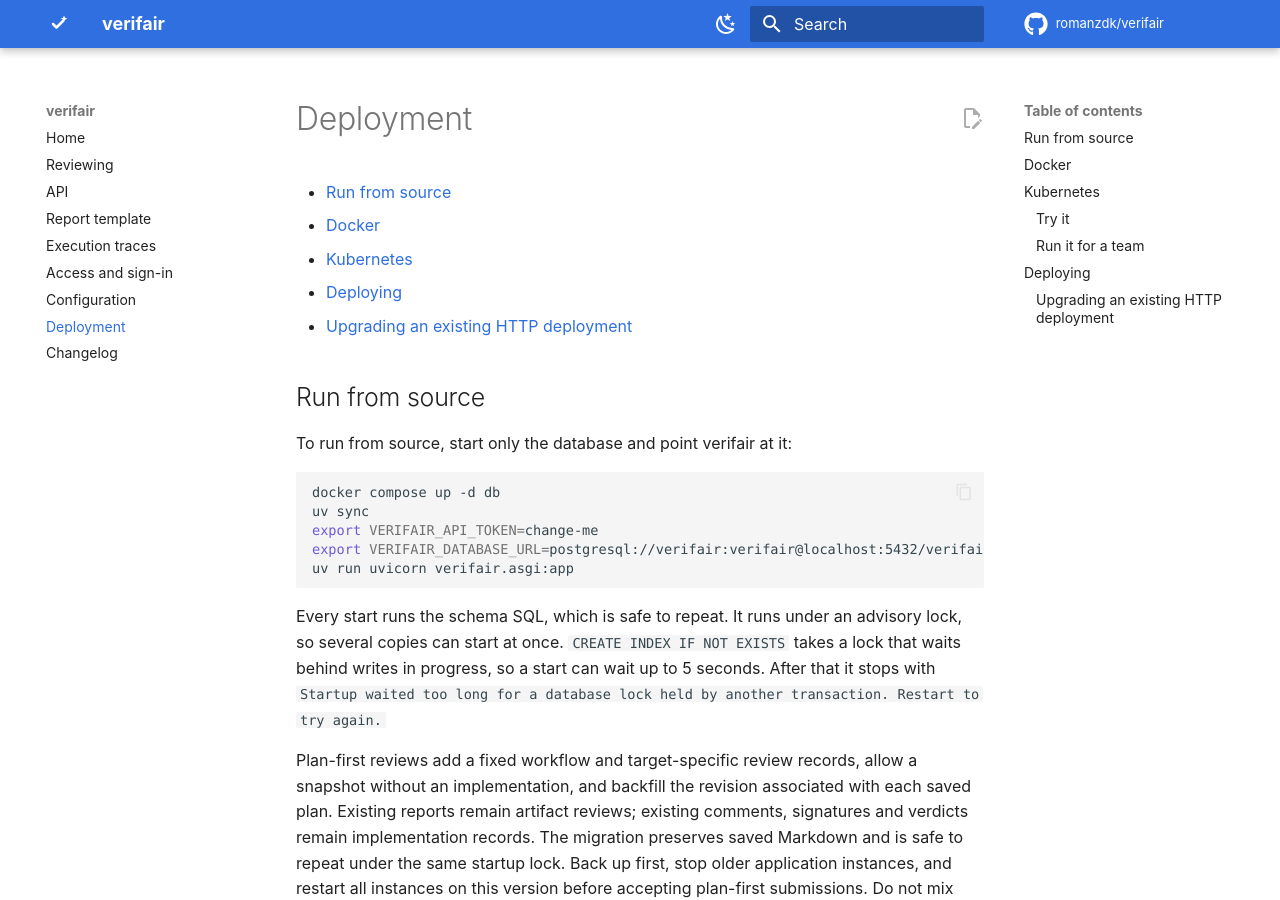
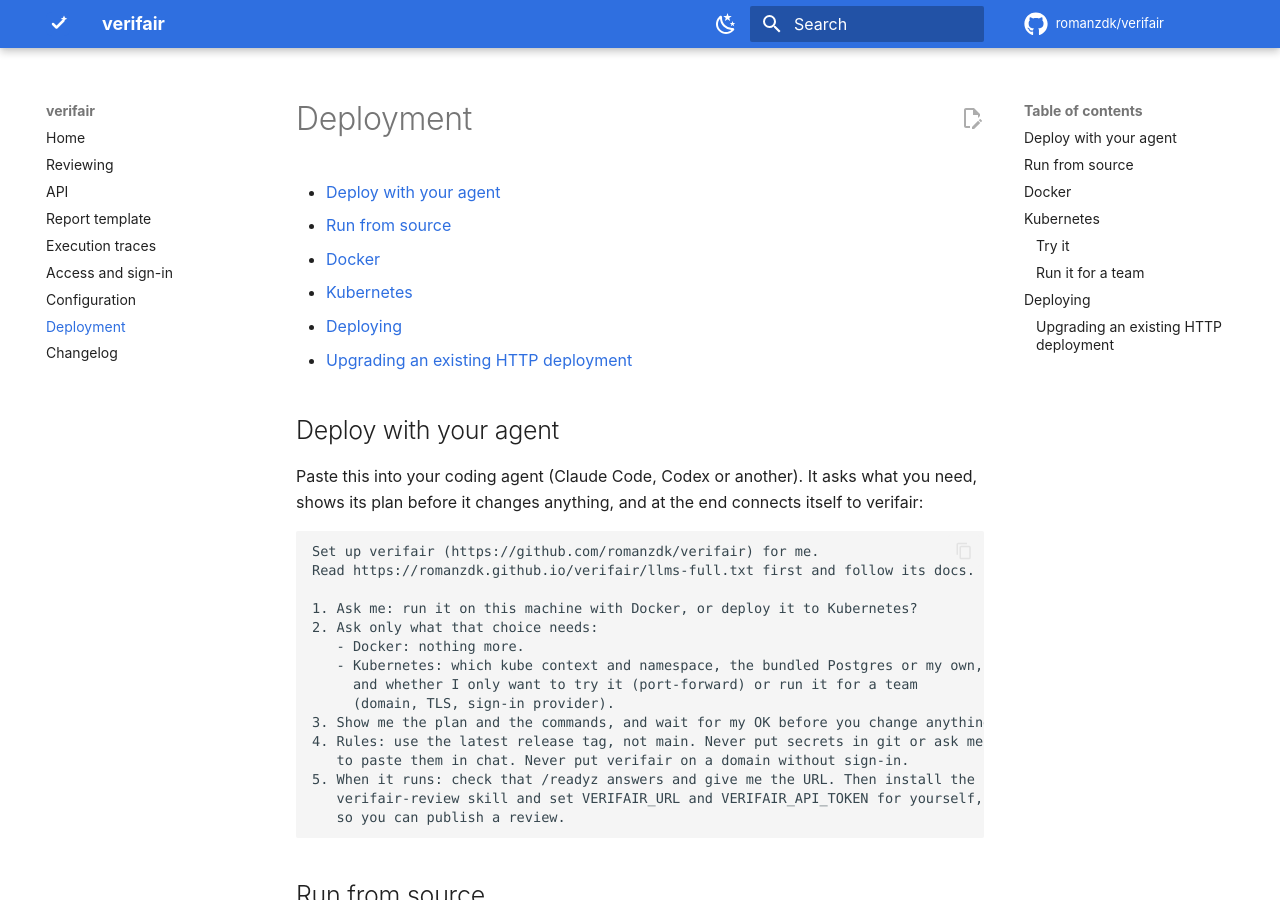
Before and after one commit to romanzdk/verifair, an MkDocs documentation site: the page built from docs/deployment.md, in a window 1280 px wide and 900 px high. Built offline with MkDocs 1.6.1 and Material for MkDocs 9.7.7, drawn with Linux system fonts in a browser that asks for light colours; comment, search, counter and statistics services are not loaded.

Commit message:
docs: add a prompt that lets a coding agent deploy verifair

````diff
--- a/docs/deployment.md
+++ b/docs/deployment.md
@@ -1,10 +1,33 @@
 # Deployment
 
+- [Deploy with your agent](#deploy-with-your-agent)
 - [Run from source](#run-from-source)
 - [Docker](#docker)
 - [Kubernetes](#kubernetes)
 - [Deploying](#deploying)
 - [Upgrading an existing HTTP deployment](#upgrading-an-existing-http-deployment)
+
+## Deploy with your agent
+
+Paste this into your coding agent (Claude Code, Codex or another). It asks what you need, shows its plan before it changes anything, and at the end connects itself to verifair:
+
+```text
+Set up verifair (https://github.com/romanzdk/verifair) for me.
+Read https://romanzdk.github.io/verifair/llms-full.txt first and follow its docs.
+
+1. Ask me: run it on this machine with Docker, or deploy it to Kubernetes?
+2. Ask only what that choice needs:
+   - Docker: nothing more.
+   - Kubernetes: which kube context and namespace, the bundled Postgres or my own,
+     and whether I only want to try it (port-forward) or run it for a team
+     (domain, TLS, sign-in provider).
+3. Show me the plan and the commands, and wait for my OK before you change anything.
+4. Rules: use the latest release tag, not main. Never put secrets in git or ask me
+   to paste them in chat. Never put verifair on a domain without sign-in.
+5. When it runs: check that /readyz answers and give me the URL. Then install the
+   verifair-review skill and set VERIFAIR_URL and VERIFAIR_API_TOKEN for yourself,
+   so you can publish a review.
+```
 
 ## Run from source
 
````
Also changed, not shown: README.md (+2 -0 lines).
